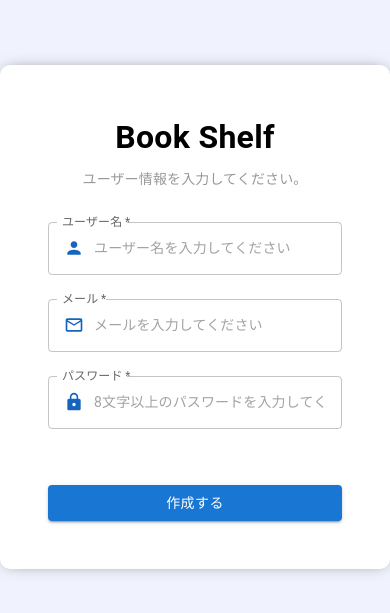
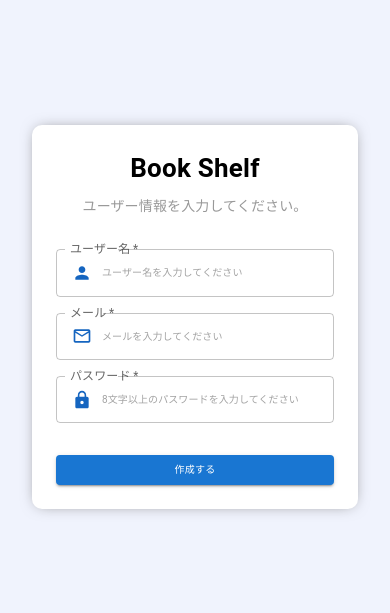
Before and after one commit to kamegoro/book-shelf, a Next.js app: page /signup in a window 390 px wide. Shown: the part 105-718 px from the top of the page. Built offline with nearby package versions, Linux system fonts and the light colour scheme.

Commit message:
Implemented signup page with responsive support

```diff
--- a/src/pages/signup.tsx
+++ b/src/pages/signup.tsx
@@ -19,14 +19,22 @@ const TextFieldWithIcon = ({
 }) => {
   return (
     <TextField
-      sx={{ mb: 3 }}
+      sx={{
+        mb: {
+          xs: 2,
+          sm: 3,
+        },
+      }}
       label={label}
       required
       placeholder={placeholder}
       InputProps={{
         startAdornment: icon,
         sx: {
-          fontSize: 14,
+          fontSize: {
+            xs: 10,
+            sm: 14,
+          },
         },
       }}
     />
@@ -40,24 +48,38 @@ const signUp = () => {
         display: 'flex',
         justifyContent: 'center',
         alignItems: 'center',
-        backgroundColor: '#f0f3fd',
-        width: '100vw',
         height: '100vh',
+        width: '100%',
       }}
     >
       <Box
         sx={{
-          width: 500,
+          width: {
+            xs: '100%',
+            sm: 500,
+          },
           display: 'flex',
           flexDirection: 'column',
           backgroundColor: 'white',
-          p: 6,
+          p: {
+            xs: 3,
+            sm: 6,
+          },
           boxShadow: '0px 0px 15px -5px #777777',
           borderRadius: '10px',
         }}
       >
         <Typography
-          sx={{ mb: 4, fontSize: 32, textAlign: 'center', marginBottom: 1, fontWeight: 'bold' }}
+          sx={{
+            mb: 4,
+            fontSize: {
+              xs: 26,
+              sm: 32,
+            },
+            textAlign: 'center',
+            marginBottom: 1,
+            fontWeight: 'bold',
+          }}
           color="black"
         >
           Book Shelf
@@ -97,7 +119,16 @@ const signUp = () => {
         />
         <Button
           variant="contained"
-          sx={{ marginTop: 4 }}
+          sx={{
+            marginTop: {
+              xs: 2,
+              sm: 4,
+            },
+            fontSize: {
+              xs: 10,
+              sm: 14,
+            },
+          }}
         >
           作成する
         </Button>
```
